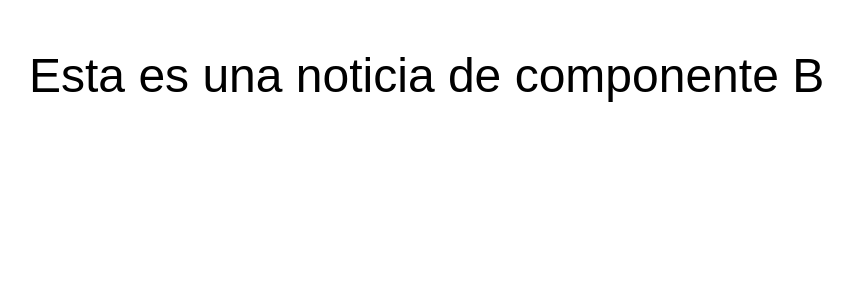
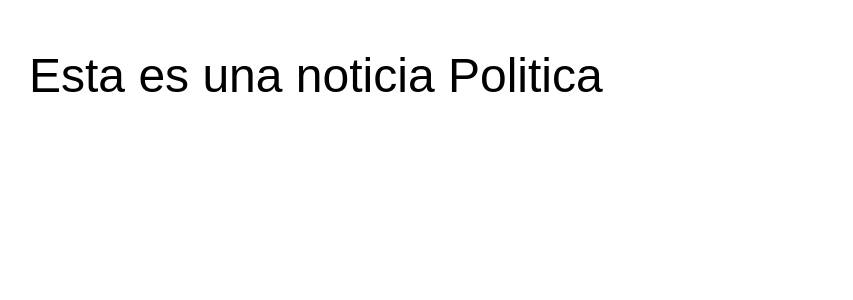
Before and after one commit to lagosmanuel/module-federation, a React app: page / in a window 1280 px wide. Shown: the top 300 px of the page, without its empty margins (211-1064 px from the left). Built offline with nearby package versions, Linux system fonts and the light colour scheme.

Commit message:
ComponenteB

```diff
--- a/src/App.jsx
+++ b/src/App.jsx
@@ -1,12 +1,12 @@
 import React from "react";
 import ReactDOM from "react-dom";
-import MiCompB from "./MiCompB";
+import MiCompPolitica from "./MiCompPolitica";
 
 import "./index.css";
 
 const App = () => (
   <div className="container">
-     <MiCompB />
+     <MiCompPolitica />
   </div>
 );
 ReactDOM.render(<App />, document.getElementById("app"));
--- a/src/MiCompB.js
+++ b/src/MiCompPolitica.js
@@ -1,13 +1,13 @@
 import React from "react";
 
-function MiCompB() {
+function MiCompPolitica() {
     // return a jsx ul list of a menu with five random items
     return <div>
-       <p> Esta es una noticia de componente B</p>
+       <p> Esta es una noticia Politica</p>
 
 
 
     </div>;
 }
 
-export default MiCompB;
+export default MiCompPolitica
--- a/webpack.config.js
+++ b/webpack.config.js
@@ -43,11 +43,11 @@ module.exports = (_, argv) => ({
 
   plugins: [
     new ModuleFederationPlugin({
-      name: "remote_b",
+      name: "remote_politica",
       filename: "remoteEntry.js",
       remotes: {},
       exposes: {
-        "./MiComponenteB": "./src/MiCompB.js",
+        "./MiComponentePolitica": "./src/MiCompPolitica.js",
       },
       shared: {
         ...deps,
```
